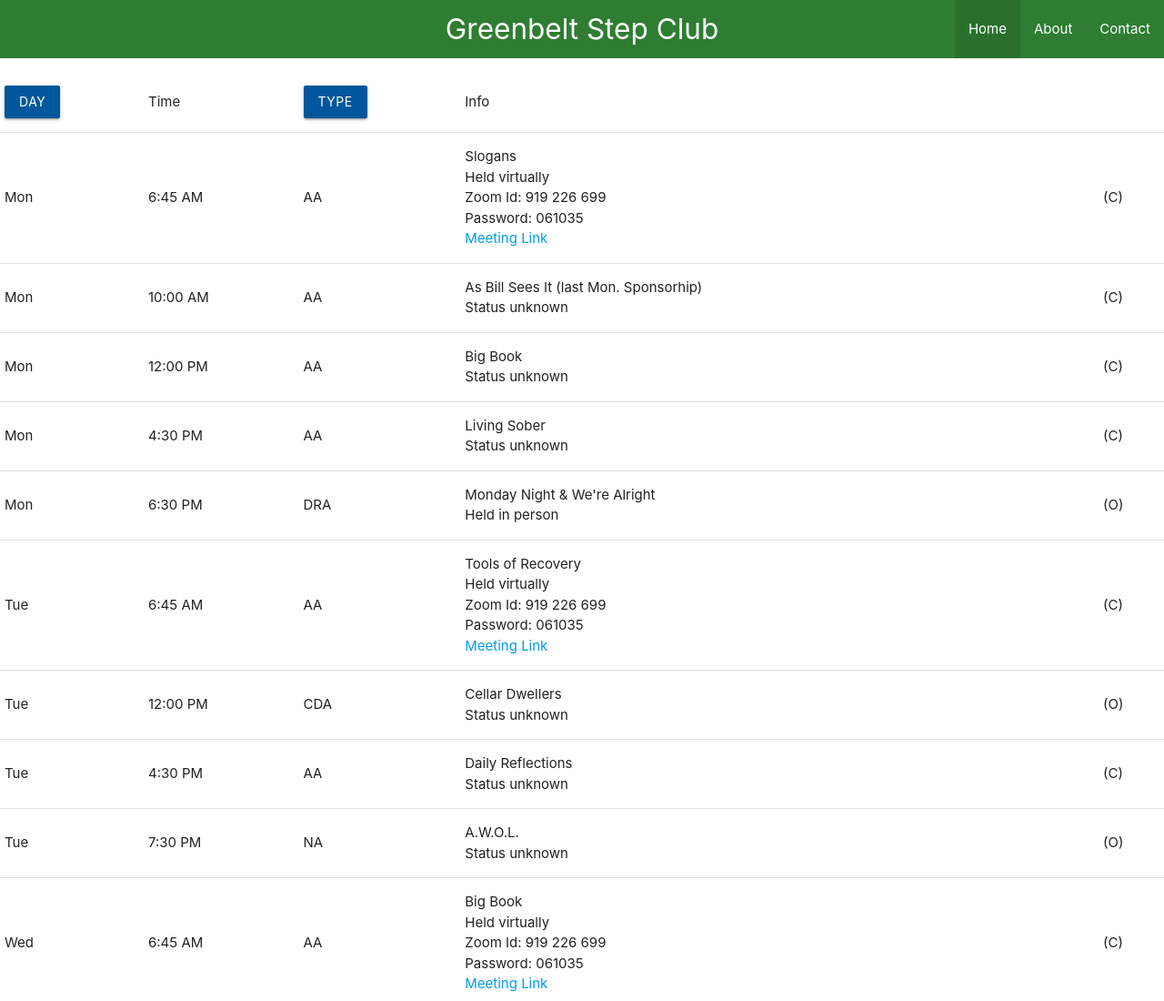
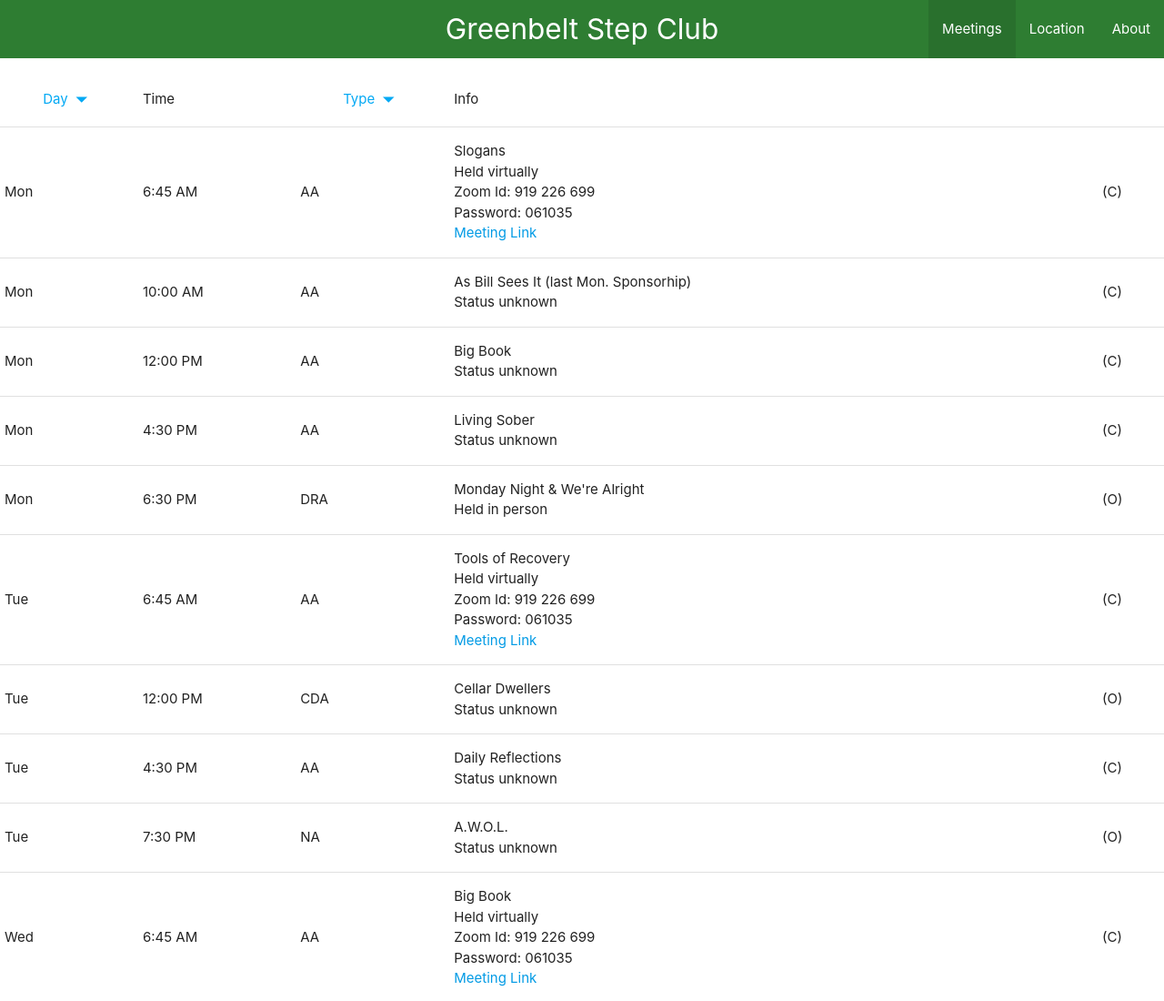
Before and after one commit to gbstepclub/gbstepclub.github.io, a plain HTML site: page index.html in a window 1280 px wide. Shown: the top 1100 px of the page at 91% size. Drawn offline with nearby package versions, Linux system fonts and the light colour scheme.

Commit message:
fixed display issue for table, on small screens

```diff
--- a/css/custom.css
+++ b/css/custom.css
@@ -31,6 +31,7 @@
    END FLEXBOX
    */
 
+   /* the following two rules make the footer stick to the bottom of the page*/
 body {
   display: flex;
   min-height: 100vh;
@@ -41,19 +42,24 @@
   flex: 1 0 auto;
 }
 
+a.sortable-table-row  {
+  display: flex;
+  flex-direction: row;
+  justify-content: center;
+  align-items: center;
+
+}
+
 @media only screen and (max-width: 540px) {
-    table {
+  #meeting-table {
         font-size:4vw !important;
     }
 
     #navbar-title {
         font-size:5vw !important;
     }
-}
 
-@media only screen and (max-width: 350px) {
-  td a.btn {
-    width: 15vw;
-    font-size:3.8vw;
+    a.sortable-table-row {
+      flex-wrap: wrap;
     }
 }
--- a/index.html
+++ b/index.html
@@ -20,9 +20,9 @@
         <div class="nav-wrapper green darken-3">
             <a href="#" class="brand-logo center" id="navbar-title">Greenbelt Step Club</a>
             <ul id="nav-mobile" class="right hide-on-med-and-down">
-              <li class="active"><a href="index.html">Home</a></li>
+              <li class="active"><a href="index.html">Meetings</a></li>
+              <li class=""><a href="index.html">Location</a></li>
               <li class=""><a href="index.html">About</a></li>
-              <li class=""><a href="index.html">Contact</a></li>
           </ul>
             <!-- this makes the navbar slide out for the phone -->
           <a href="#" data-target="slide-out" class="sidenav-trigger button-collapse right"><i class="material-icons black-text">menu</i></a>
@@ -31,19 +31,23 @@
 
        <!-- this will appear on the phone navbar -->
       <ul id="slide-out" class="sidenav">
-        <li class="active"><a href="index.html">Home</a></li>
-        <li class=""><a href="index.html">About</a></li>
-        <li class=""><a href="index.html">Contact</a></li>
+        <li class="active"><a href="index.html">Meetings</a></li>
+        <li class=""><a href="index.html">Location</a></li>
+        <li class=""><a href="index.html">ContAboutact</a></li>
       </ul>
 
       <main class="white">
 
        <div class="section">
-        <table class="">
+        <table id="meeting-table">
+          <thead>
             <tr>
               <td>
                 <!-- https://materializecss.com/dropdown.html-->
-              <a class="dropdown-trigger btn light-blue darken-4" href="#" data-target="dd_day">Day</a>
+                <a class="sortable-table-row dropdown-trigger light-blue-text darken-4" href="#" data-target="dd_day">
+                  <div>Day</div>
+                  <i class="small material-icons">arrow_drop_down</i>
+                </a>
                 <ul id="dd_day" class="dropdown-content">
                   <li class="active"><a href="#!">All</a></li>
                   <li><a href="#!">Monday</a></li>
@@ -58,7 +62,10 @@
               <td>Time</td>
               <td>
                 <!-- https://materializecss.com/dropdown.html-->
-              <a class="dropdown-trigger btn light-blue darken-4" href="#" data-target="dd_fellowship">Type</a>
+                <a class="sortable-table-row  dropdown-trigger  light-blue-text darken-4" href="#" data-target="dd_fellowship">
+                  <div>Type</div>
+                  <i class="small material-icons">arrow_drop_down</i>
+                </a>
                 <ul id="dd_fellowship" class="dropdown-content">
                 <li class="active"><a href="#!">All</a></li>
                 <li><a href="#!">AA</a></li>
@@ -73,6 +80,7 @@
               <td>Info</td>
               <td></td>
             </tr>
+          </thead>
 
           <tbody id="meeting-schedule">
 
```
Lines whose indentation alone changed are shown as unchanged.
